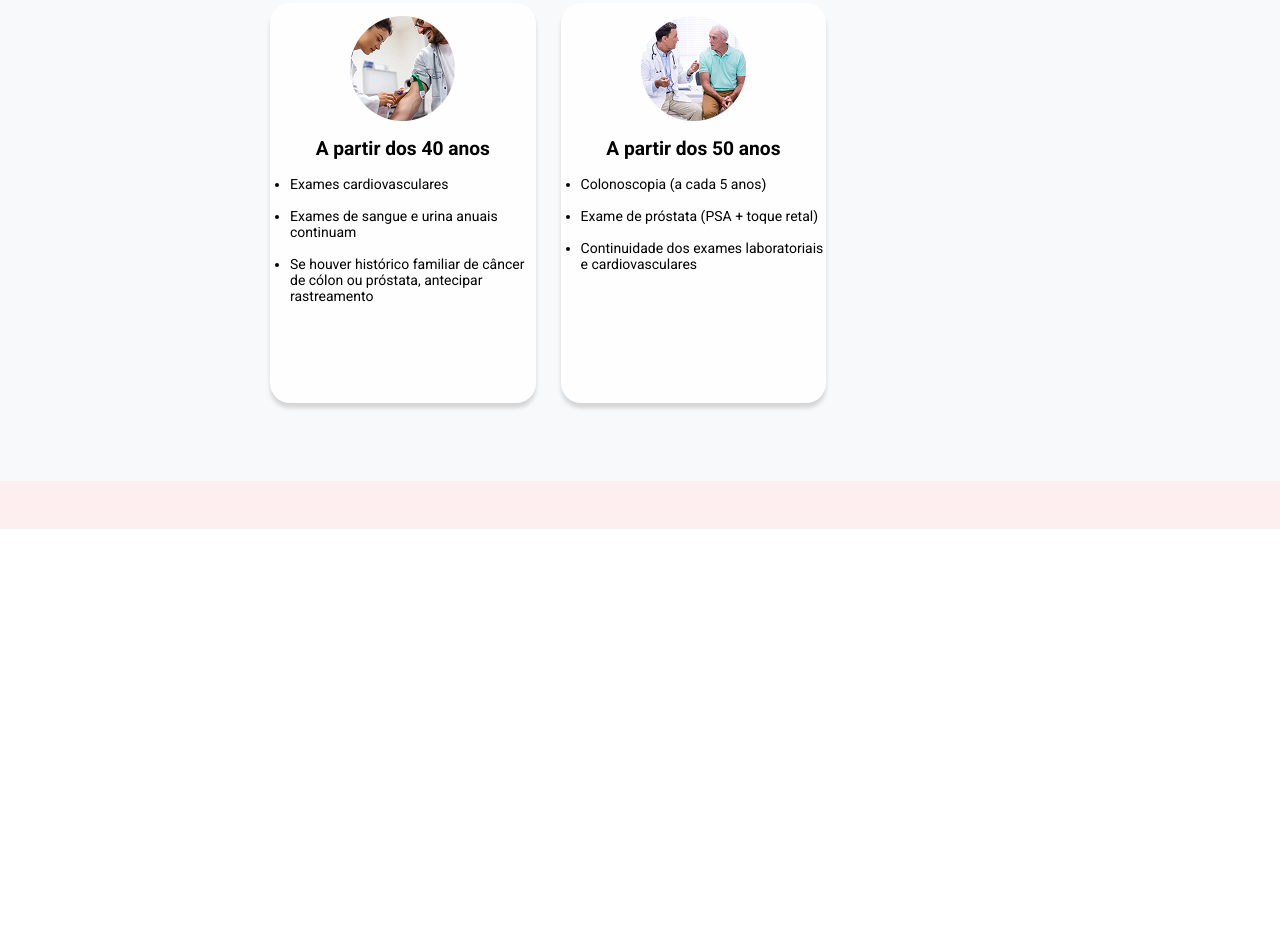
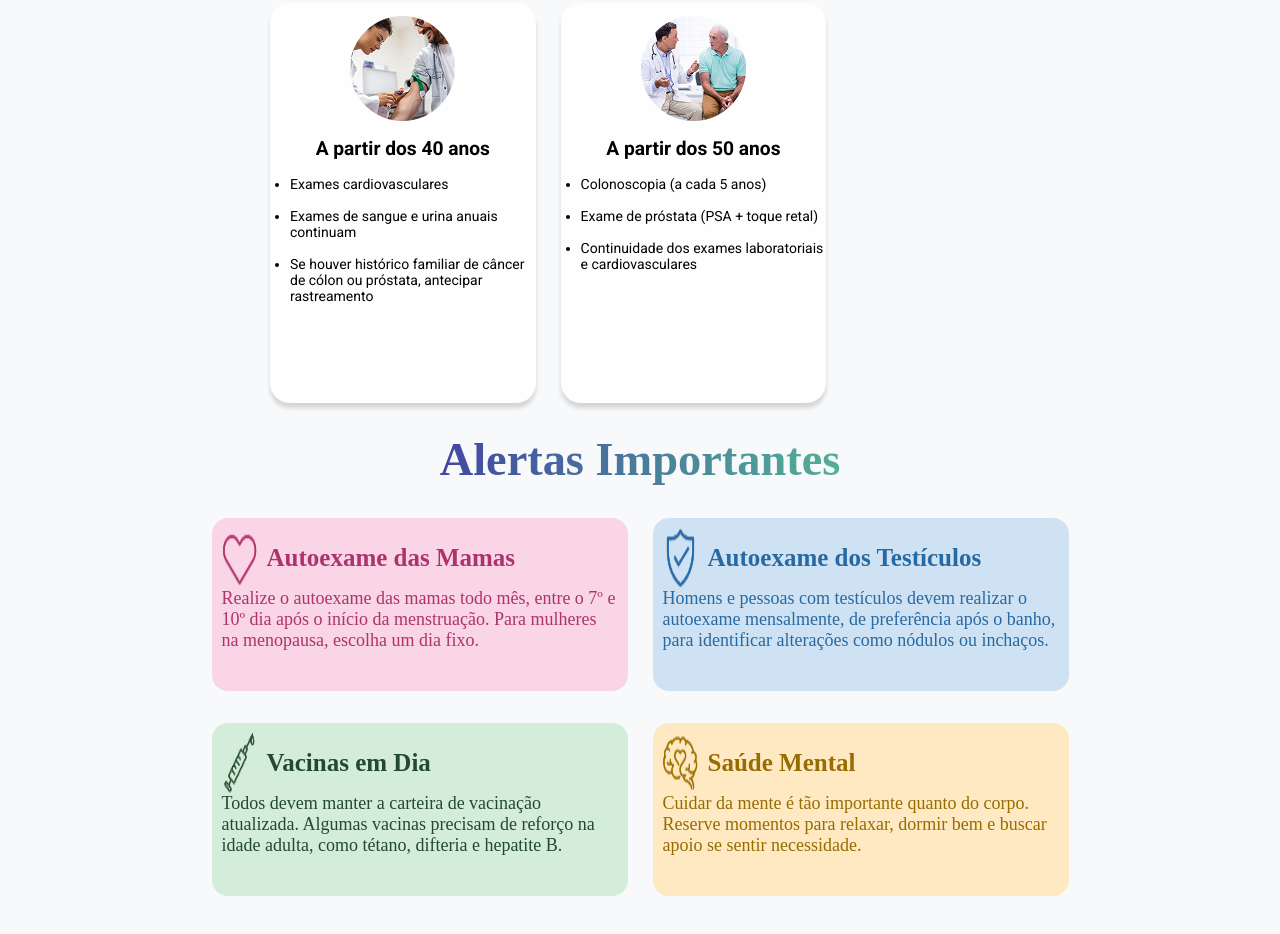
Before and after one commit to Debfront/desafio-viva-bem, a plain HTML site: page index.html in a window 1280 px wide. Shown: the part 2900-3834 px from the top of the page. Before the commit the page ends 3429 px from the top, so only its background shows below. Drawn offline with Linux system fonts and the light colour scheme; a web font is replaced by a local one.

Commit message:
adicionado sessao alertas

```diff
--- a/index.html
+++ b/index.html
@@ -28,6 +28,7 @@
     </header>
 
     <main>
+       <!-- seção rotina -->
       <section class="section-rotina">
           <h class="titulos">A Importância dos Exames de Rotina</h>
           <p> Os exames preventivos são fundamentais para detectar doenças em estágios iniciais,
@@ -55,6 +56,7 @@
 
       </section>
 
+       <!-- seção feminina-->
       <section class="section-feminina">
            <h2 class="titulo-rosa">Prevenção Feminina</h2>
           <section class="articles">
@@ -126,14 +128,8 @@
 
              </article>
 
-  </div>
-
-
             </div>
-
-
-
-
+</div>
       </section>
 
 
@@ -198,25 +194,64 @@
                  <li>Continuidade dos exames laboratoriais e cardiovasculares</li>
                 </ul>
 
-             </article>
+              </article>
+  </div>
+</div>
+</section>
+
+   <section class="alertas-importantes">
+
+   </section class="alertas">
+
+           <h2 class="titulo-alerta"> Alertas Importantes</h2>
+        <section class="cards-alertas">
+
+ <div class="alertas1" >
+                  <article class="card-vinho article-alertas">
+                    <div class="titulo-icon">
+                         <img src="./img/iconCoração.png" alt="">
+                           <h3>Autoexame das Mamas</h3>
+                    </div>
+                 <p>Realize o autoexame das mamas todo mês, entre o 7º e 10º dia após o início da menstruação. Para mulheres na menopausa, escolha um dia fixo.</p>
+                  </article>
+
+   <article class="card-azulclaro article-alertas">
+                    <div class="titulo-icon">
+                         <img src="./img/iconEscudo.png" alt="">
+                           <h3>Autoexame dos Testículos</h3>
+                    </div>
+ <p>Homens e pessoas com testículos devem realizar o autoexame mensalmente, de preferência após o banho, para identificar alterações como nódulos ou inchaços.
+</p>
+                  </article>
+
+          </div>
+
+           <div class="alertas2">
+
+                      <article class="card-verde article-alertas">
+                    <div class="titulo-icon">
+                         <img src="./img/iconVacina.png" alt="">
+                           <h3>Vacinas em Dia</h3>
+                    </div>
+               <p>Todos devem manter a carteira de vacinação atualizada. Algumas vacinas precisam de reforço na idade adulta, como tétano, difteria e hepatite B.</p>
+                      </article>
 
 
-  </div>
+                      <article class="card-amarelo article-alertas">
+                    <div class="titulo-icon">
+                         <img src="./img/iconCerebro.png" alt="">
+                           <h3>Saúde Mental</h3>
+                    </div>
+                    <p>Cuidar da mente é tão importante quanto do corpo. Reserve momentos para relaxar, dormir bem e buscar apoio se sentir necessidade.
+</p>
+                  </article>
+           </div>
 
-
-            </div>
+        </section>
+          </section>
+    </main>
 
 
 
-
-      </section>
-
-
-    </main>
-
-
-    <footer>
-
-    </footer>
   </body>
 </html>
--- a/style.scss
+++ b/style.scss
@@ -151,7 +151,7 @@ header {
     flex-direction: column;
     align-items: center;
     padding-top: 3rem;
-    padding-bottom: 3rem;
+
    height: 40%;
 
 
@@ -293,3 +293,79 @@ header {
             font-family: "Roboto", sans-serif;
             flex-wrap: wrap;
   }
+
+
+
+
+           .titulo-alerta{
+                 font-size: 2.9rem;
+    background: linear-gradient(to right, #4247a2 0%, #52b095 100%);
+    -webkit-background-clip: text;
+    -webkit-text-fill-color: transparent;
+    background-clip: text;
+    color: transparent;
+    font-weight: bold;
+
+
+            }
+
+ .titulo-icon{
+  display: flex;
+  gap: 10px;
+
+ }
+
+
+
+  .article-alertas{
+ width: 26rem;
+            height: 10.8rem;
+            border-radius: 16px;
+            display: flex;
+            flex-direction: column;
+            padding: 10px;
+
+
+
+            p{
+              font-size: 18px;
+            }
+  }
+
+  .alertas1,
+  .alertas2  {
+    margin-top: 2rem;
+    display: flex;
+    gap: 25px;
+
+
+
+            h3 {
+                font-size: 25px;
+                font-weight: 700;
+
+            }
+  }
+
+
+
+.card-vinho{
+              background-color: #F9D5E5;
+              color: #AD346A;
+
+}
+
+.card-azulclaro{
+    background-color: #CFE2F3;
+    color: #2769A3;
+}
+
+.card-verde{
+  background-color: #D4EDDA;
+  color:#244A2D;
+}
+
+.card-amarelo {
+  background-color: #FFE9C2;
+  color: #976C00;
+}
```
Also changed, not shown: img/iconCerebro.png (added), img/iconCoração.png (added), img/iconEscudo.png (added), img/iconVacina.png (added), style.css, 1 other file.
